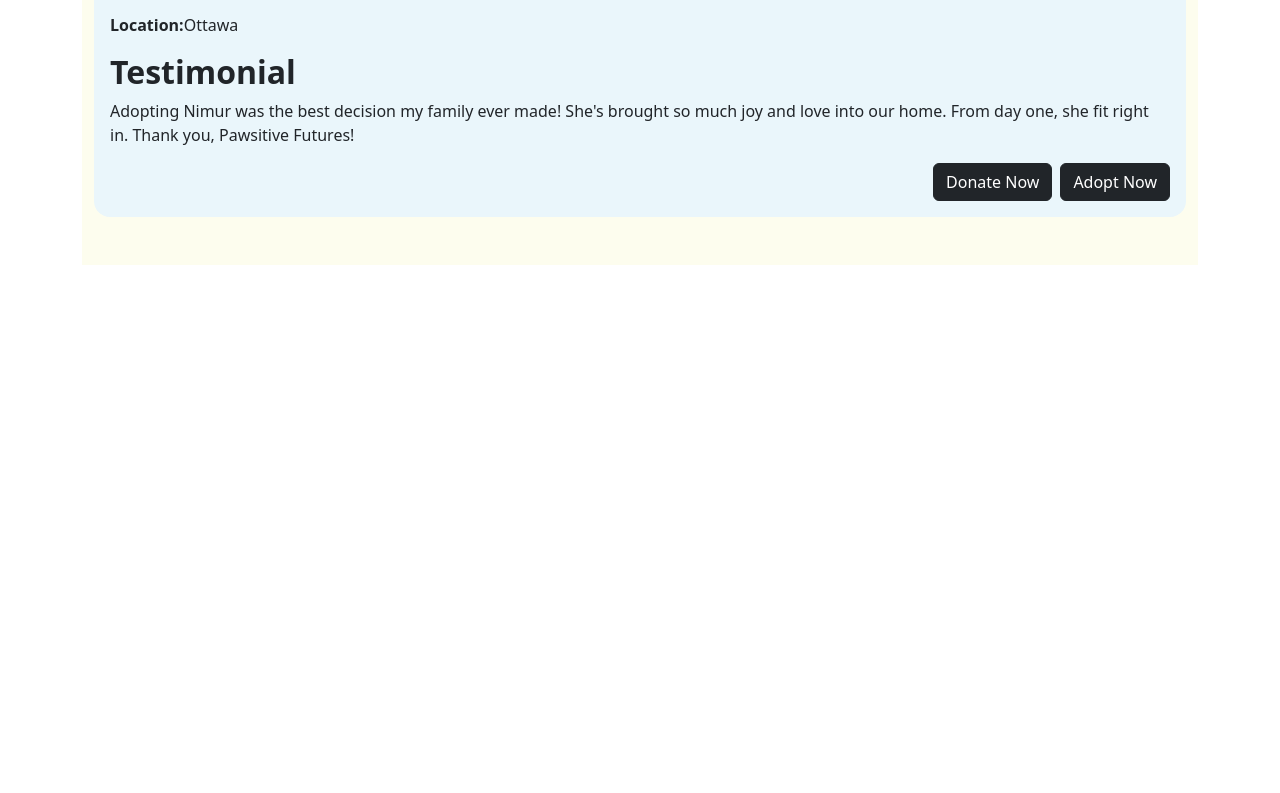
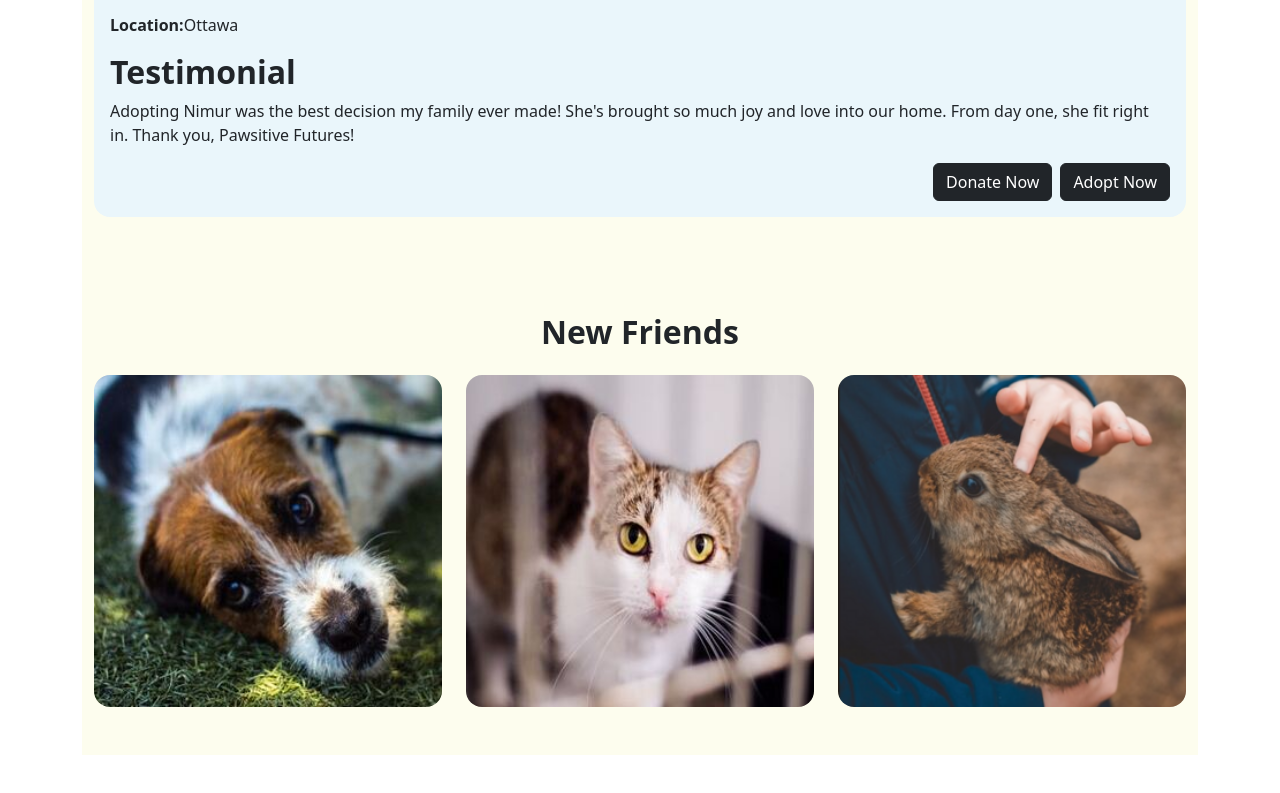
Before and after one commit to EunkyoungJo/mtm6201-final, a plain HTML site: page home.html in a window 1280 px wide. Shown: the part 873-1666 px from the top of the page. Before the commit the page ends 1186 px from the top, so only its background shows below. Drawn offline with nearby package versions, Linux system fonts and the light colour scheme.

Commit message:
add new friends section

```diff
--- a/home.html
+++ b/home.html
@@ -105,6 +105,41 @@
             </div>
         </section>
 
+        <!-- New friends section -->
+        <section class="new-friends-section py-5" style="background-color: #FDFDEE;">
+            <div class="container">
+                <h2 class="fw-bold mb-4 text-center text-md-start>">New Friends</h2>
+                <!-- Grid for animal cards -->
+                <div class="row g-4 justify-content-center justify-content-md-start">
+                    <div class="col-10 col-sm-6 col-md-4">
+                        <picture>
+                            <source srcset="images/Duke-desktop.jpg" media="(min-width: 1200px)">
+                            <source srcset="images/Duke-tablet.jpg" media="(min-width: 600px) and (max-width: 1199px)">
+                            <img src="images/Duke-mobile.jpg" alt="a dog named Duke" class="img-fluid rounded-4 w-100">
+                        </picture>
+                    </div>
+
+                    <div class="col-10 col-sm-6 col-md-4">
+                        <picture>
+                            <source srcset="images/Sophie-desktop.jpg" media="(min-width: 1200px)">
+                            <source srcset="images/Sophie-tablet.jpg" media="(min-width: 600px) and (max-width: 1199px)">
+                            <img src="images/Sophie-mobile.jpg" alt="a cat named Sophie" class="img-fluid rounded-4 w-100">
+                        </picture>
+                    </div>
+
+                    <div class="col-10 col-sm-6 col-md-4">
+                        <picture>
+                            <source srcset="images/Cinnamon-desktop.png" media="(min-width: 1200px)">
+                            <source srcset="images/Cinnamon-tablet.png" media="(min-width: 600px) and (max-width: 1199px)">
+                            <img src="images/Cinnamon-mobile.png" alt="a bunny named Cinnamon" class="img-fluid rounded-4 w-100">
+                        </picture>
+                    </div>
+                </div>
+
+            </div>
+
+        </section>
+
     </main>
 
 
```
